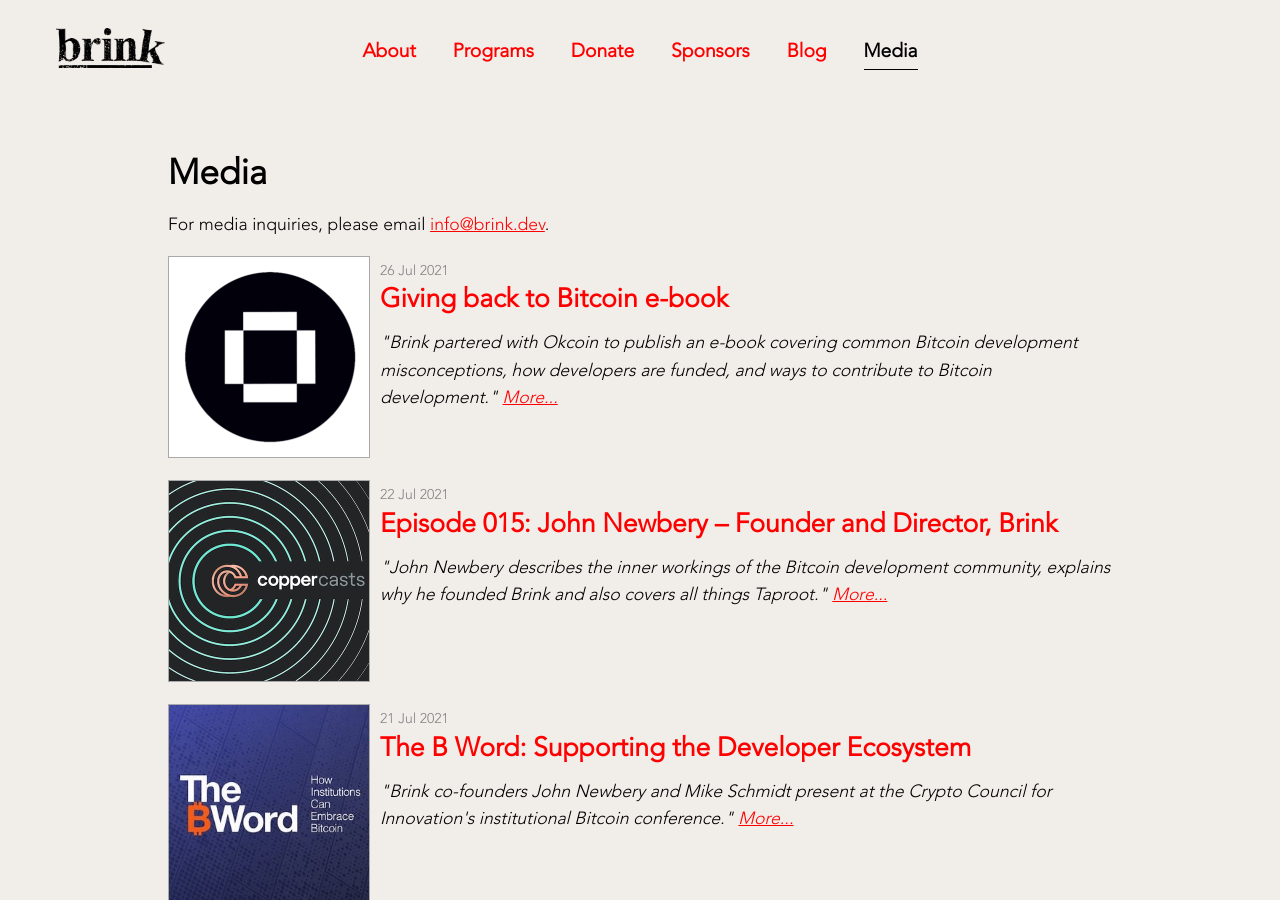
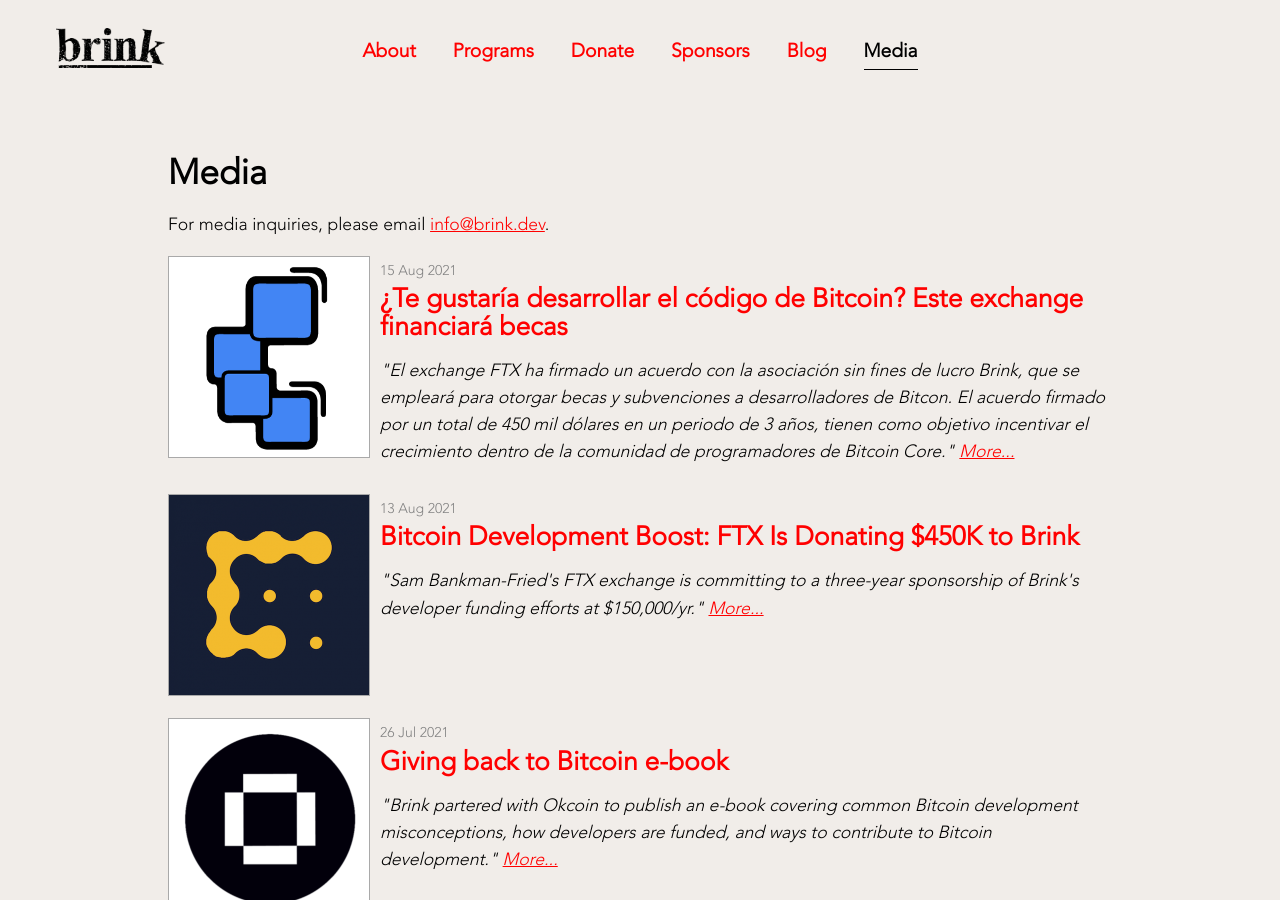
Before and after one commit to bitcoinbrink/website, a Jekyll site: the page built from media.md, in a window 1280 px wide and 900 px high. Built offline with Jekyll 4.4.1, drawn with Linux system fonts in a browser that asks for light colours.

Commit message:
Media: add FTX news

```diff
--- a/_data/media.yml
+++ b/_data/media.yml
@@ -1,3 +1,23 @@
+- date: "2021-08-15"
+  outlet: CriptoNoticias
+  image: criptonoticias.png
+  title: "¿Te gustaría desarrollar el código de Bitcoin? Este exchange financiará becas"
+  description: "El exchange FTX ha firmado un acuerdo con la asociación sin
+  fines de lucro Brink, que se empleará para otorgar becas y subvenciones a
+  desarrolladores de Bitcon. El acuerdo firmado por un total de 450 mil dólares
+  en un periodo de 3 años, tienen como objetivo incentivar el crecimiento dentro
+  de la comunidad de programadores de Bitcoin Core."
+  url: https://www.criptonoticias.com/comunidad/gustaria-desarrollar-codigo-bitcoin-exchange-financiara-becas/amp/
+
+
+- date: "2021-08-13"
+  outlet: Coindesk
+  image: coindesk.png
+  title: "Bitcoin Development Boost: FTX Is Donating $450K to Brink"
+  description: "Sam Bankman-Fried's FTX exchange is committing to a
+  three-year sponsorship of Brink's developer funding efforts at $150,000/yr."
+  url: https://www.coindesk.com/tech/2021/08/13/bitcoin-development-boost-ftx-is-donating-450k-to-brink/
+
 - date: "2021-07-26"
   outlet: Okcoin
   image: okcoin.png
```
Also changed, not shown: assets/images/media/criptonoticias.png (added).
